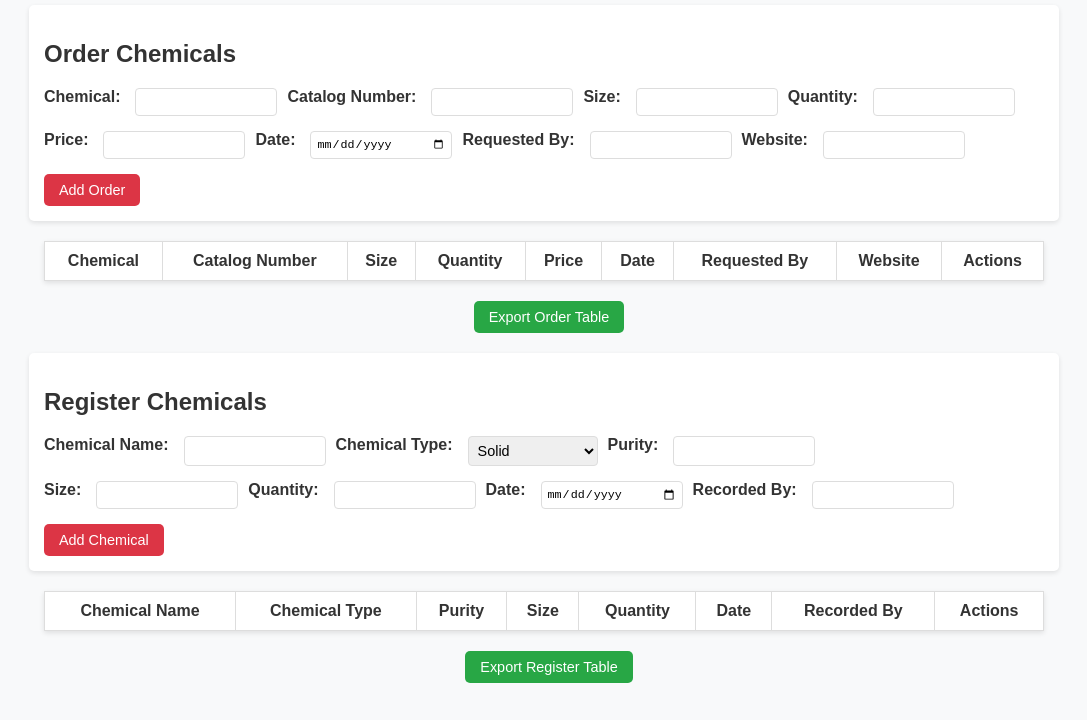
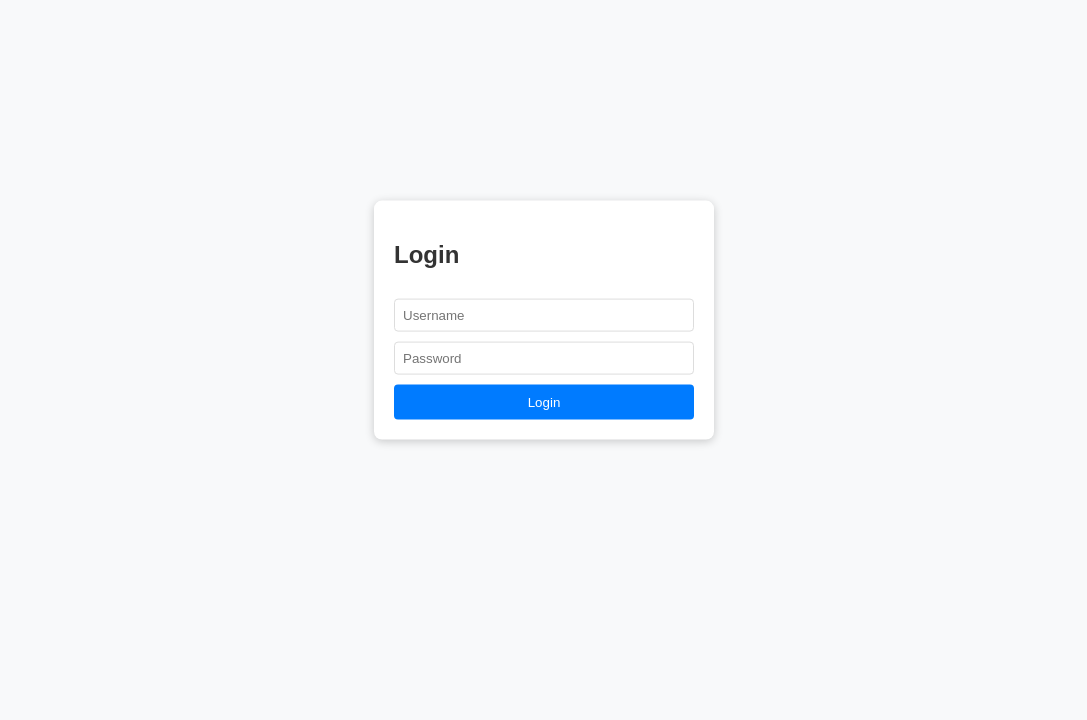
Before and after one commit to KehaoHuang24/lab-chemical-manager, a website: page public/index.html in a window 1280 px wide. Shown: the part 80-800 px from the top of the page, without its empty margins (96-1183 px from the left). Drawn offline with Linux system fonts and the light colour scheme.

Commit message:
Update index.html

```diff
--- a/public/index.html
+++ b/public/index.html
@@ -3,8 +3,7 @@
 <head>
     <meta charset="UTF-8">
     <meta name="viewport" content="width=device-width, initial-scale=1.0">
-    <title>Lab Chemical Management System</title>
-    <script src="https://cdnjs.cloudflare.com/ajax/libs/xlsx/0.18.5/xlsx.full.min.js"></script>
+    <title>Lab Chemical Management</title>
     <style>
         body {
             font-family: Arial, sans-serif;
@@ -25,45 +24,52 @@
             max-width: 1000px;
             margin: 20px auto;
             background-color: #fff;
-            padding: 15px;
+            padding: 20px;
             border-radius: 5px;
             box-shadow: 0 2px 5px rgba(0, 0, 0, 0.1);
+            display: none;
+            flex-wrap: wrap;
+            gap: 20px;
+            justify-content: space-between;
         }
 
-        .form-row {
+        .form-container .form-row {
             display: flex;
             flex-wrap: wrap;
+            width: 100%;
             gap: 10px;
-            margin-bottom: 15px;
+            align-items: center;
         }
 
-        label {
+        .form-container label {
             font-weight: bold;
             margin-right: 5px;
         }
 
-        input, select {
-            padding: 5px;
-            font-size: 0.9em;
+        .form-container input,
+        .form-container select {
+            padding: 8px;
+            font-size: 1em;
             border: 1px solid #ddd;
             border-radius: 4px;
             flex-grow: 1;
-            max-width: 130px;
+            max-width: 150px;
+            box-sizing: border-box;
         }
 
         .add-button {
-            background-color: #dc3545;
-            color: white;
-            font-size: 0.9em;
+            background-color: #28a745;
+            color: #fff;
+            font-size: 1.1em;
             border: none;
-            padding: 8px 15px;
             border-radius: 5px;
+            padding: 10px 20px;
             cursor: pointer;
             transition: background 0.3s;
         }
 
         .add-button:hover {
-            background-color: #bd2130;
+            background-color: #218838;
         }
 
         table {
@@ -75,137 +81,122 @@
             box-shadow: 0 2px 5px rgba(0, 0, 0, 0.1);
         }
 
-        table th, table td {
+        table th,
+        table td {
             padding: 10px;
             text-align: center;
             border: 1px solid #ddd;
         }
 
         table th {
-            background-color: #fff;
+            background-color: #f1f1f1;
             color: #333;
-            font-size: 1em;
+            font-size: 1.1em;
         }
 
         .delete-button {
             background-color: #dc3545;
             color: white;
-            font-size: 0.9em;
             border: none;
             padding: 5px 10px;
+            cursor: pointer;
             border-radius: 5px;
-            cursor: pointer;
-            transition: background 0.3s;
         }
 
         .delete-button:hover {
-            background-color: #c82333;
+            background-color: #bd2130;
         }
 
-        .action-buttons {
-            text-align: center;
-            margin: 20px 0;
+        #loginModal {
+            position: fixed;
+            top: 50%;
+            left: 50%;
+            transform: translate(-50%, -50%);
+            background: #fff;
+            border-radius: 8px;
+            padding: 20px;
+            box-shadow: 0 2px 10px rgba(0, 0, 0, 0.2);
+            z-index: 999;
+            display: flex;
+            flex-direction: column;
+            gap: 10px;
+            width: 300px;
         }
 
-        .action-button {
-            background-color: #28a745;
-            color: white;
-            font-size: 0.9em;
-            border: none;
-            padding: 8px 15px;
-            border-radius: 5px;
-            cursor: pointer;
-            margin-left: 10px;
-            transition: background 0.3s;
+        #loginModal form {
+            display: flex;
+            flex-direction: column;
+            gap: 15px;
         }
 
-        .action-button:hover {
-            background-color: #218838;
+        #loginModal label {
+            font-weight: bold;
+        }
+
+        #loginModal input {
+            padding: 8px;
+            border: 1px solid #ddd;
+            border-radius: 4px;
+        }
+
+        #loginModal button {
+            background-color: #007bff;
+            color: white;
+            border: none;
+            padding: 10px;
+            border-radius: 4px;
+            cursor: pointer;
+        }
+
+        #loginModal button:hover {
+            background-color: #0056b3;
         }
     </style>
 </head>
 <body>
-    <h1>Dr. Wang's Lab Chemical Management System</h1>
+    <div id="loginModal">
+        <h2>Login</h2>
+        <input type="text" id="username" placeholder="Username">
+        <input type="password" id="password" placeholder="Password">
+        <button onclick="login()">Login</button>
+    </div>
 
-    <!-- 新增订试剂模块 -->
+    <h1 style="display: none;">Lab Chemical Management System</h1>
+
     <div class="form-container">
-        <h2>Order Chemicals</h2>
         <div class="form-row">
-            <label for="order-chemical">Chemical:</label>
-            <input type="text" id="order-chemical">
-            <label for="catalog-number">Catalog Number:</label>
-            <input type="text" id="catalog-number">
+            <label for="chemicalName">Chemical Name:</label>
+            <input type="text" id="chemicalName">
+
+            <label for="chemicalType">Chemical Type:</label>
+            <select id="chemicalType">
+                <option value="Solid">Solid</option>
+                <option value="Liquid">Liquid</option>
+                <option value="Fridge">Fridge</option>
+            </select>
+
+            <label for="purity">Purity:</label>
+            <input type="text" id="purity">
+
             <label for="size">Size:</label>
             <input type="text" id="size">
+        </div>
+
+        <div class="form-row">
             <label for="quantity">Quantity:</label>
             <input type="text" id="quantity">
-        </div>
-        <div class="form-row">
-            <label for="price">Price:</label>
-            <input type="text" id="price">
+
             <label for="date">Date:</label>
             <input type="date" id="date">
-            <label for="requested-by">Requested By:</label>
-            <input type="text" id="requested-by">
-            <label for="website">Website:</label>
-            <input type="text" id="website">
+
+            <label for="recordedBy">Recorded By:</label>
+            <input type="text" id="recordedBy">
+
+            <button class="add-button" onclick="addChemical()">Add Chemical</button>
         </div>
-        <button class="add-button" onclick="addOrder()">Add Order</button>
     </div>
 
-    <!-- 订试剂表格 -->
-    <table id="order-table">
-        <thead>
-            <tr>
-                <th>Chemical</th>
-                <th>Catalog Number</th>
-                <th>Size</th>
-                <th>Quantity</th>
-                <th>Price</th>
-                <th>Date</th>
-                <th>Requested By</th>
-                <th>Website</th>
-                <th>Actions</th>
-            </tr>
-        </thead>
-        <tbody id="order-table-body">
-            <!-- 动态生成数据 -->
-        </tbody>
-    </table>
-    <div class="action-buttons">
-        <button class="action-button" onclick="exportToExcel('order-table', 'order_table.xlsx')">Export Order Table</button>
-    </div>
-
-    <!-- 原有试剂登记模块 -->
-    <div class="form-container">
-        <h2>Register Chemicals</h2>
-        <div class="form-row">
-            <label for="chemical-name">Chemical Name:</label>
-            <input type="text" id="chemical-name">
-            <label for="chemical-type">Chemical Type:</label>
-            <select id="chemical-type">
-                <option value="Solid">Solid</option>
-                <option value="Liquid">Liquid</option>
-                <option value="Gas">Gas</option>
-            </select>
-            <label for="purity">Purity:</label>
-            <input type="text" id="purity">
-        </div>
-        <div class="form-row">
-            <label for="register-size">Size:</label>
-            <input type="text" id="register-size">
-            <label for="register-quantity">Quantity:</label>
-            <input type="text" id="register-quantity">
-            <label for="register-date">Date:</label>
-            <input type="date" id="register-date">
-            <label for="recorded-by">Recorded By:</label>
-            <input type="text" id="recorded-by">
-        </div>
-        <button class="add-button" onclick="registerChemical()">Add Chemical</button>
-    </div>
-
-    <!-- 试剂登记表格 -->
-    <table id="register-table">
+    <table style="display: none;">
         <thead>
             <tr>
                 <th>Chemical Name</th>
@@ -218,80 +209,92 @@
                 <th>Actions</th>
             </tr>
         </thead>
-        <tbody id="register-table-body">
-            <!-- 动态生成数据 -->
+        <tbody id="tableBody">
+            <!-- Dynamic rows will be added here -->
         </tbody>
     </table>
-    <div class="action-buttons">
-        <button class="action-button" onclick="exportToExcel('register-table', 'register_table.xlsx')">Export Register Table</button>
-    </div>
 
-    <script>
-        // 添加订单
-        function addOrder() {
-            const chemical = document.getElementById('order-chemical').value;
-            const catalogNumber = document.getElementById('catalog-number').value;
+<script>
+        const API_BASE_URL = 'https://lab-chemical-manager-1.onrender.com'; // 替换为您的后端地址
+
+        function login() {
+            const username = document.getElementById('username').value;
+            const password = document.getElementById('password').value;
+
+            if (username === 'wanglab' && password === 'advfoodpackaging') {
+                document.getElementById('loginModal').style.display = 'none';
+                document.querySelector('h1').style.display = 'block';
+                document.querySelector('.form-container').style.display = 'flex';
+                document.querySelector('table').style.display = 'table';
+                loadChemicals();
+            } else {
+                alert('Invalid credentials!');
+            }
+        }
+
+        async function addChemical() {
+            const chemicalName = document.getElementById('chemicalName').value;
+            const chemicalType = document.getElementById('chemicalType').value;
+            const purity = document.getElementById('purity').value;
             const size = document.getElementById('size').value;
             const quantity = document.getElementById('quantity').value;
-            const price = document.getElementById('price').value;
             const date = document.getElementById('date').value;
-            const requestedBy = document.getElementById('requested-by').value;
-            const website = document.getElementById('website').value;
+            const recordedBy = document.getElementById('recordedBy').value;
 
-            const tableBody = document.getElementById('order-table-body');
-            const row = `
-                <tr>
-                    <td>${chemical}</td>
-                    <td>${catalogNumber}</td>
-                    <td>${size}</td>
-                    <td>${quantity}</td>
-                    <td>${price}</td>
-                    <td>${date}</td>
-                    <td>${requestedBy}</td>
-                    <td>${website}</td>
-                    <td><button class="delete-button" onclick="deleteRow(this)">Delete</button></td>
-                </tr>
-            `;
-            tableBody.insertAdjacentHTML('beforeend', row);
+            try {
+                const response = await fetch(`${API_BASE_URL}/api/addChemical`, {
+                    method: 'POST',
+                    headers: { 'Content-Type': 'application/json' },
+                    body: JSON.stringify({ chemicalName, chemicalType, purity, size, quantity, date, recordedBy }),
+                });
+
+                if (!response.ok) throw new Error('Failed to add chemical.');
+                alert('Chemical added successfully!');
+                loadChemicals();
+            } catch (error) {
+                console.error('Error:', error);
+                alert(error.message);
+            }
         }
 
-        // 添加登记
-        function registerChemical() {
-            const name = document.getElementById('chemical-name').value;
-            const type = document.getElementById('chemical-type').value;
-            const purity = document.getElementById('purity').value;
-            const size = document.getElementById('register-size').value;
-            const quantity = document.getElementById('register-quantity').value;
-            const date = document.getElementById('register-date').value;
-            const recordedBy = document.getElementById('recorded-by').value;
-
-            const tableBody = document.getElementById('register-table-body');
-            const row = `
-                <tr>
-                    <td>${name}</td>
-                    <td>${type}</td>
-                    <td>${purity}</td>
-                    <td>${size}</td>
-                    <td>${quantity}</td>
-                    <td>${date}</td>
-                    <td>${recordedBy}</td>
-                    <td><button class="delete-button" onclick="deleteRow(this)">Delete</button></td>
-                </tr>
-            `;
-            tableBody.insertAdjacentHTML('beforeend', row);
+        async function loadChemicals() {
+            try {
+                const response = await fetch(`${API_BASE_URL}/api/chemicals`);
+                if (!response.ok) throw new Error('Failed to load chemicals.');
+                const data = await response.json();
+                const tableBody = document.getElementById('tableBody');
+                tableBody.innerHTML = '';
+                data.forEach(row => {
+                    const newRow = `
+                        <tr>
+                            <td>${row.name}</td>
+                            <td>${row.type}</td>
+                            <td>${row.purity}</td>
+                            <td>${row.size}</td>
+                            <td>${row.quantity}</td>
+                            <td>${row.date}</td>
+                            <td>${row.recorded_by}</td>
+                            <td><button onclick="deleteChemical(${row.id})">Delete</button></td>
+                        </tr>
+                    `;
+                    tableBody.insertAdjacentHTML('beforeend', newRow);
+                });
+            } catch (error) {
+                console.error('Error:', error);
+                alert(error.message);
+            }
         }
 
-        // 删除当前行
-        function deleteRow(button) {
-            const row = button.parentElement.parentElement;
-            row.remove();
-        }
-
-        // 导出为 Excel 文件
-        function exportToExcel(tableId, fileName) {
-            const table = document.getElementById(tableId);
-            const wb = XLSX.utils.table_to_book(table, { sheet: "Sheet1" });
-            XLSX.writeFile(wb, fileName);
+        async function deleteChemical(id) {
+            try {
+                const response = await fetch(`${API_BASE_URL}/api/chemicals/${id}`, { method: 'DELETE' });
+                if (!response.ok) throw new Error('Failed to delete chemical.');
+                alert('Chemical deleted successfully!');
+                loadChemicals();
+            } catch (error) {
+                console.error('Error:', error);
+                alert(error.message);
+            }
         }
     </script>
 </body>
```
